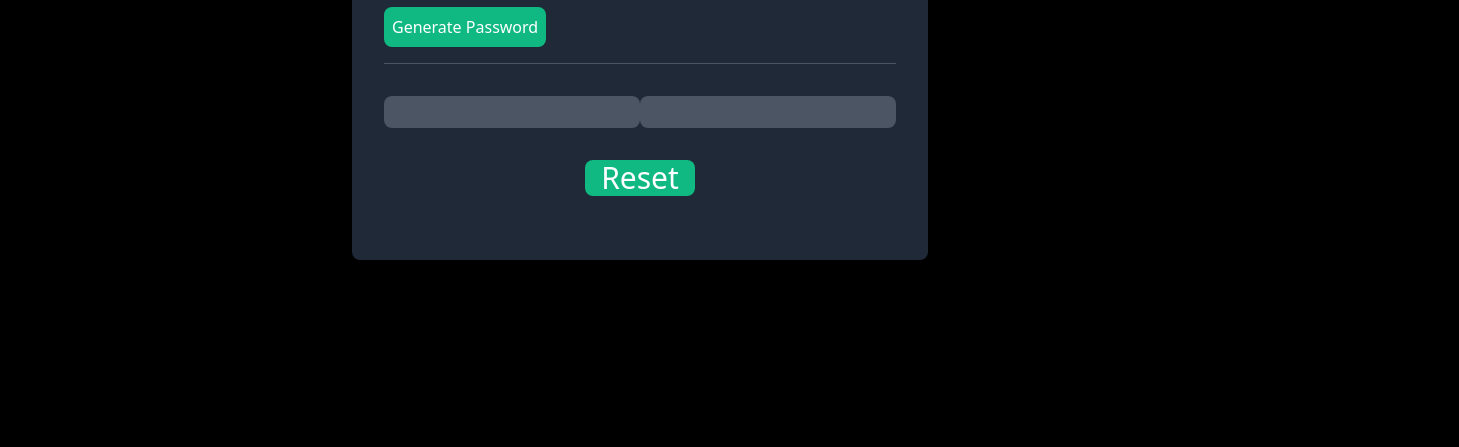
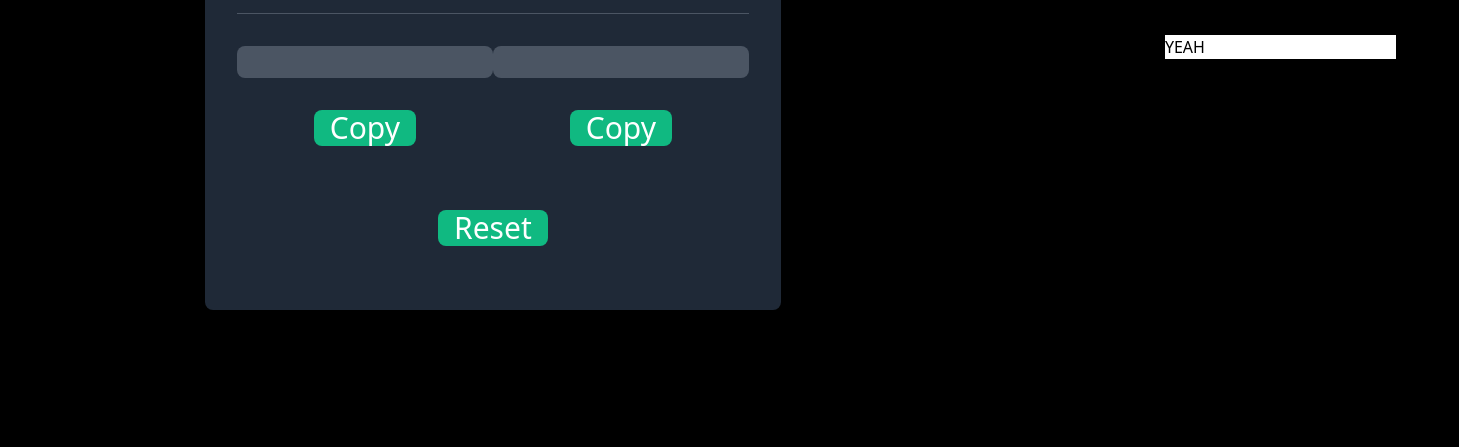
Before and after one commit to just-vicky/Password_Generator, a plain HTML site: page index.html in a window 1280 px wide. Shown: the part 353-800 px from the top of the page, 1459 px wide, since content can reach past the window. Drawn offline with nearby package versions, Linux system fonts and the light colour scheme.

Commit message:
Add copy feature

```diff
--- a/index.html
+++ b/index.html
@@ -11,13 +11,21 @@
           <hr class="border-gray-600">
           </hr>
           <div class="mt-8 flex justify-around">
-            <p id="first-ps" class="bg-gray-600 rounded-lg h-8 w-64 text-center text-white text-xl"></p>
-            <p id="second-ps" class="bg-gray-600 rounded-lg h-8 w-64 text-center text-white text-xl"></p>
+            <input type="text"  id="first-ps" class="bg-gray-600 rounded-lg h-8 w-64 text-center text-white text-xl">
+            <input type="text"  id="second-ps" class="bg-gray-600 rounded-lg h-8 w-64 text-center text-white text-xl">
+          </div>
+          <div class="flex justify-around">
+            <button class="text-white text-3xl bg-emerald-500 px-4 rounded-lg my-8" onclick="copyPass1()">Copy</button>
+            <button class="text-white text-3xl bg-emerald-500 px-4 rounded-lg my-8" onclick="copyPass2()">Copy</button>
           </div>
           <div class="flex justify-center">
             <button class="text-white text-3xl bg-emerald-500 px-4 rounded-lg my-8" onclick="clearText()">Reset</button>
           </div>
         </div>
+        <input type="text" class="form-control" name="myvalue"  id="myvalue" value="YEAH" readonly  />
+
+   <button class="btn btn-primary btn-block" onclick="copyToClipboard()">Copy myvalue</button>
+
         <script src="index.js"></script>
     </body>
 </html>
--- a/index.js
+++ b/index.js
@@ -20,8 +20,8 @@ function generate(){
     password1 += randomChar()
     password2 += randomChar()
     }
-  firstPass.textContent = password1
-  secondPass.textContent = password2
+  firstPass.value= password1
+  secondPass.value = password2
 }
 
 function clearText() {
@@ -30,3 +30,18 @@ function clearText() {
   secondPass.textContent = password
   console.log(firstPass.textContent)
 }
+
+
+function copyPass1() {
+  var copyPass = document.getElementById("first-ps");
+  copyPass.select();
+  document.execCommand("copy");
+
+}
+
+function copyPass2() {
+  var copyPass = document.getElementById("second-ps");
+  copyPass.select();
+  document.execCommand("copy");
+
+}
```
